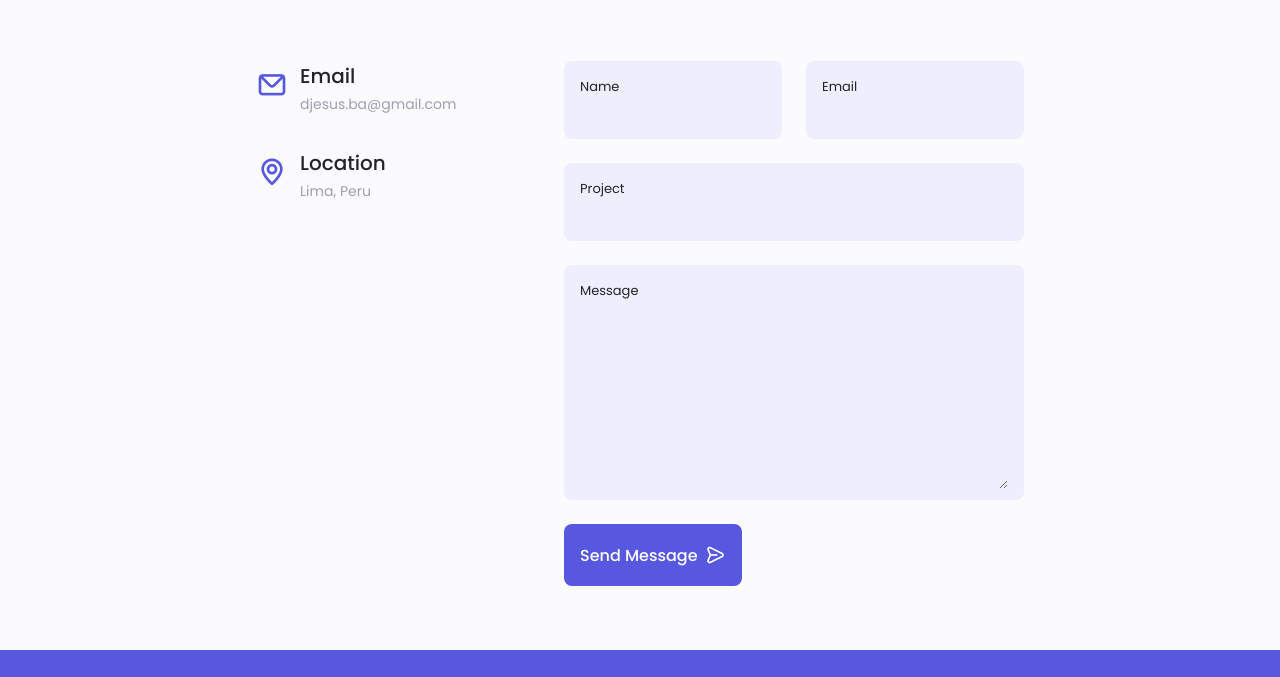
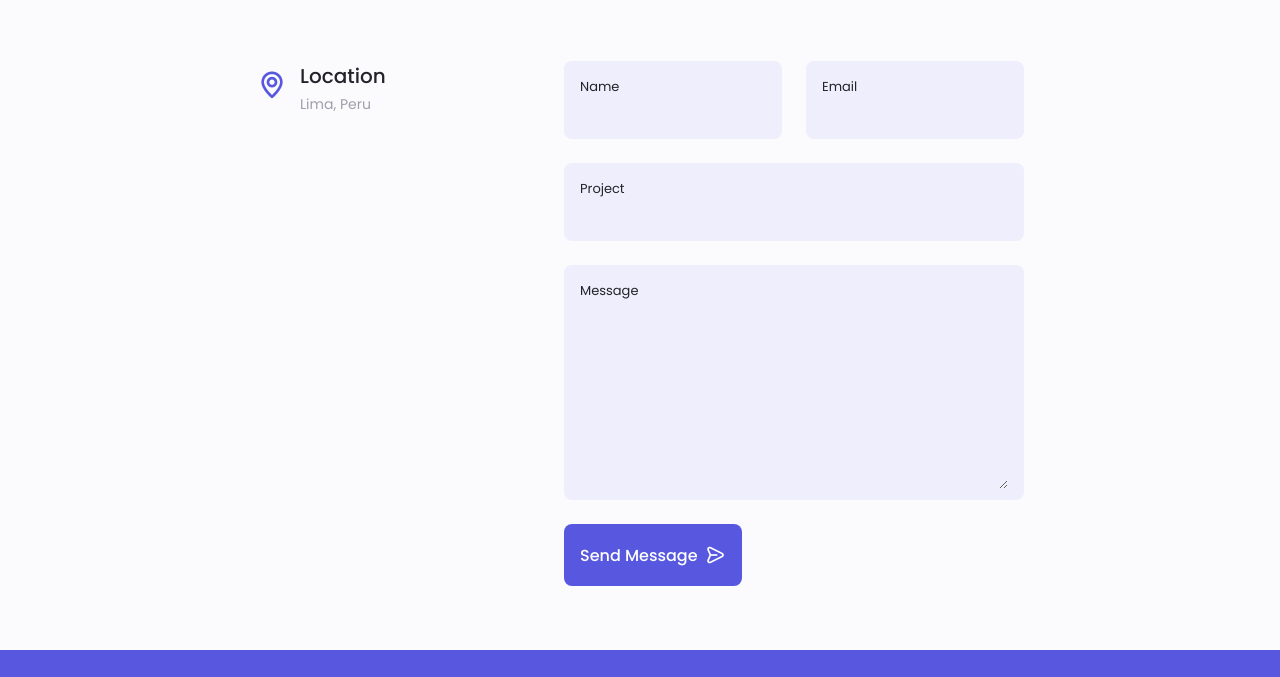
Before and after one commit to giankbo/giankbo.github.io, a plain HTML site: page index.html in a window 1280 px wide. Shown: the part 2022-2699 px from the top of the page. Drawn offline with nearby package versions, Linux system fonts and the light colour scheme.

Commit message:
Update index.html

```diff
--- a/index.html
+++ b/index.html
@@ -1,8 +1,3 @@
-<!--
-    <<<<>>>> Main comment <<<<>>>>
-    <<>> Secondary comment <<>>
--->
-
 <!DOCTYPE html>
 <html lang="en">
 <head>
@@ -72,9 +67,11 @@
             <div class="home__container container grid">
                 <div class="home__content grid">
                     <div class="home__social">
+                        <!--
                         <a href="https://pe.linkedin.com/in/giancarlo-b-37ab08191/en?trk=people-guest_people_search-card&original_referer=https%3A%2F%2Fwww.linkedin.com%2F/" target="_blank" class="home__social-icon">
                             <i class="uil uil-linkedin-alt"></i>
                         </a>
+                        -->
                         <a href="https://github.com/giankbo/" target="_blank" class="home__social-icon">
                             <i class="uil uil-github-alt"></i>
                         </a>
@@ -285,14 +282,16 @@
                     </div>
                     -->
 
+                    <!--
                     <div class="contact__information">
                         <i class="uil uil-envelope contact__icon"></i>
 
                         <div>
                             <h3 class="contact__title">Email</h3>
-                            <span class="contact__subtitle">djesus.ba@gmail.com</span>
+                            <span class="contact__subtitle">email@email.com</span>
                         </div>
                     </div>
+                    -->
 
                     <div class="contact__information">
                         <i class="uil uil-map-marker contact__icon"></i>
@@ -357,9 +356,11 @@
                 </ul>
 
                 <div class="footer__socials">
+                    <!--
                     <a href="https://pe.linkedin.com/in/giancarlo-b-37ab08191/en?trk=people-guest_people_search-card&original_referer=https%3A%2F%2Fwww.linkedin.com%2F/" target="_blank" class="footer__social">
                         <i class="uil uil-linkedin-alt"></i>
                     </a>
+                    -->
 
                     <a href="https://github.com/giankbo" target="_blank" class="footer__social">
                         <i class="uil uil-github-alt"></i>
```
